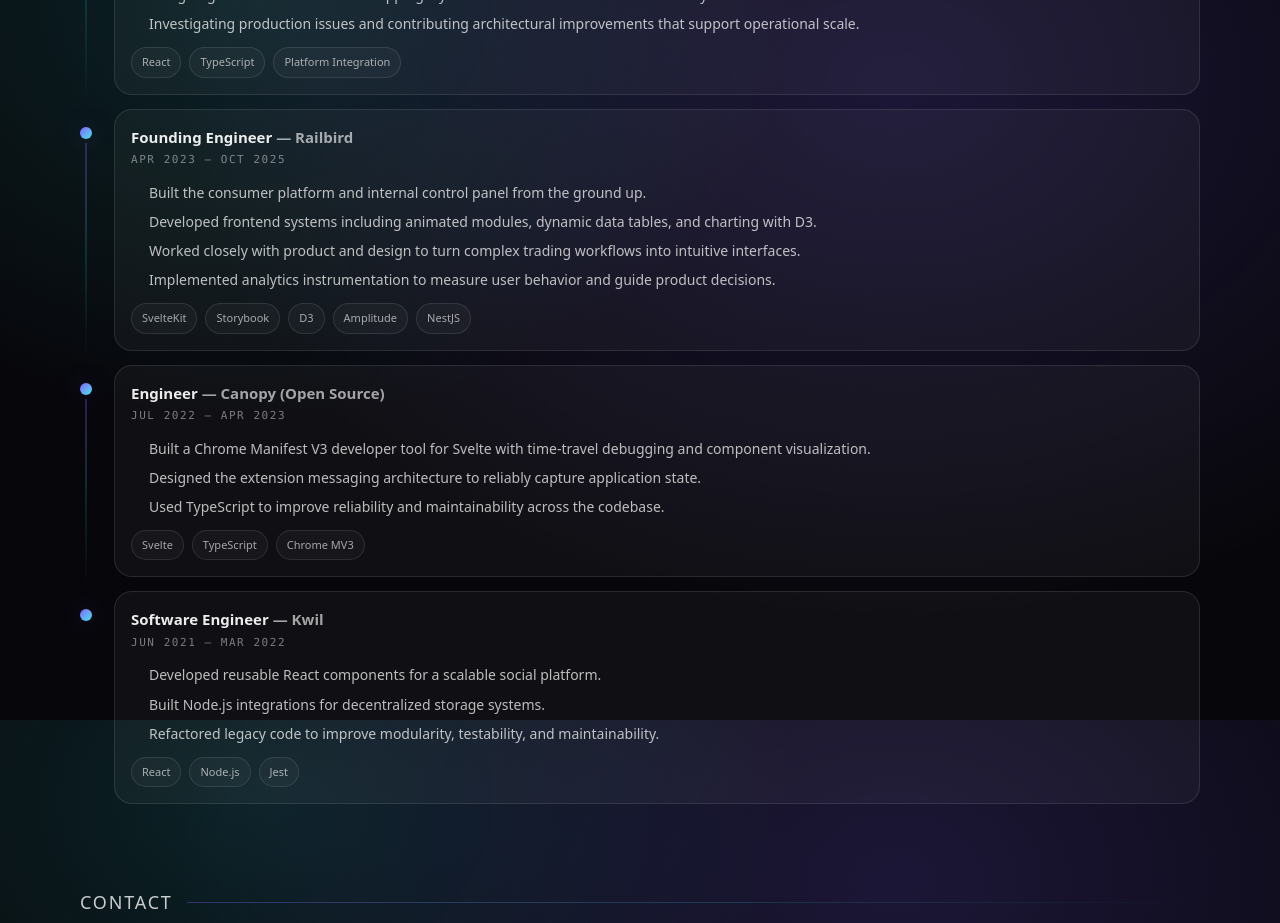
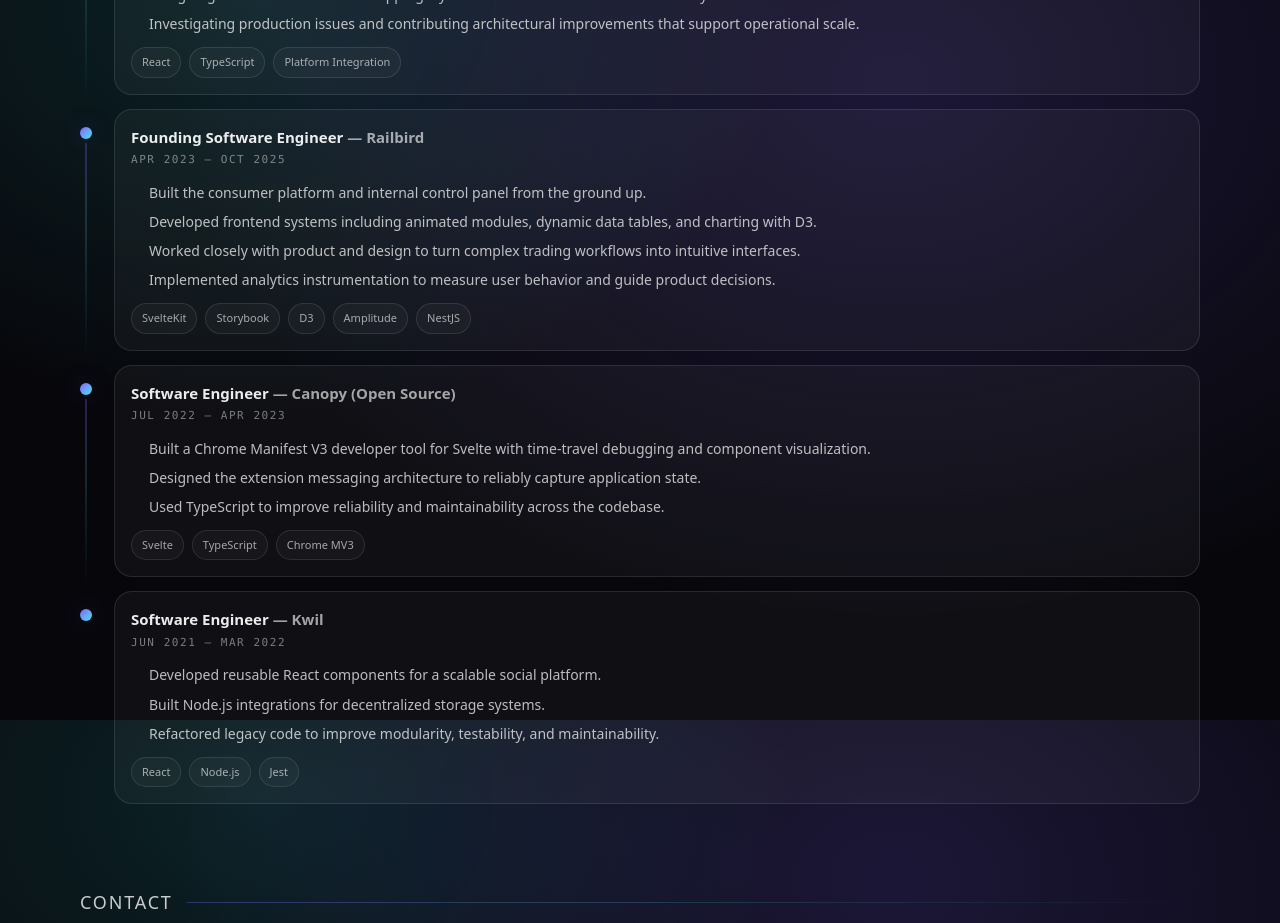
Before and after one commit to jhpaige/justinpaige.com, a React (Vite) app: page / in a window 1280 px wide. Shown: the part 1680-2603 px from the top of the page. Built offline with nearby package versions, Linux system fonts and the light colour scheme.

Commit message:
Updated job titles

```diff
--- a/src/pages/Home.tsx
+++ b/src/pages/Home.tsx
@@ -273,7 +273,7 @@
             },
             {
               period: 'Apr 2023 – Oct 2025',
-              title: 'Founding Engineer',
+              title: 'Founding Software Engineer',
               org: 'Railbird',
               bullets: [
                 'Built the consumer platform and internal control panel from the ground up.',
@@ -285,7 +285,7 @@
             },
             {
               period: 'Jul 2022 – Apr 2023',
-              title: 'Engineer',
+              title: 'Software Engineer',
               org: 'Canopy (Open Source)',
               bullets: [
                 'Built a Chrome Manifest V3 developer tool for Svelte with time-travel debugging and component visualization.',
```
